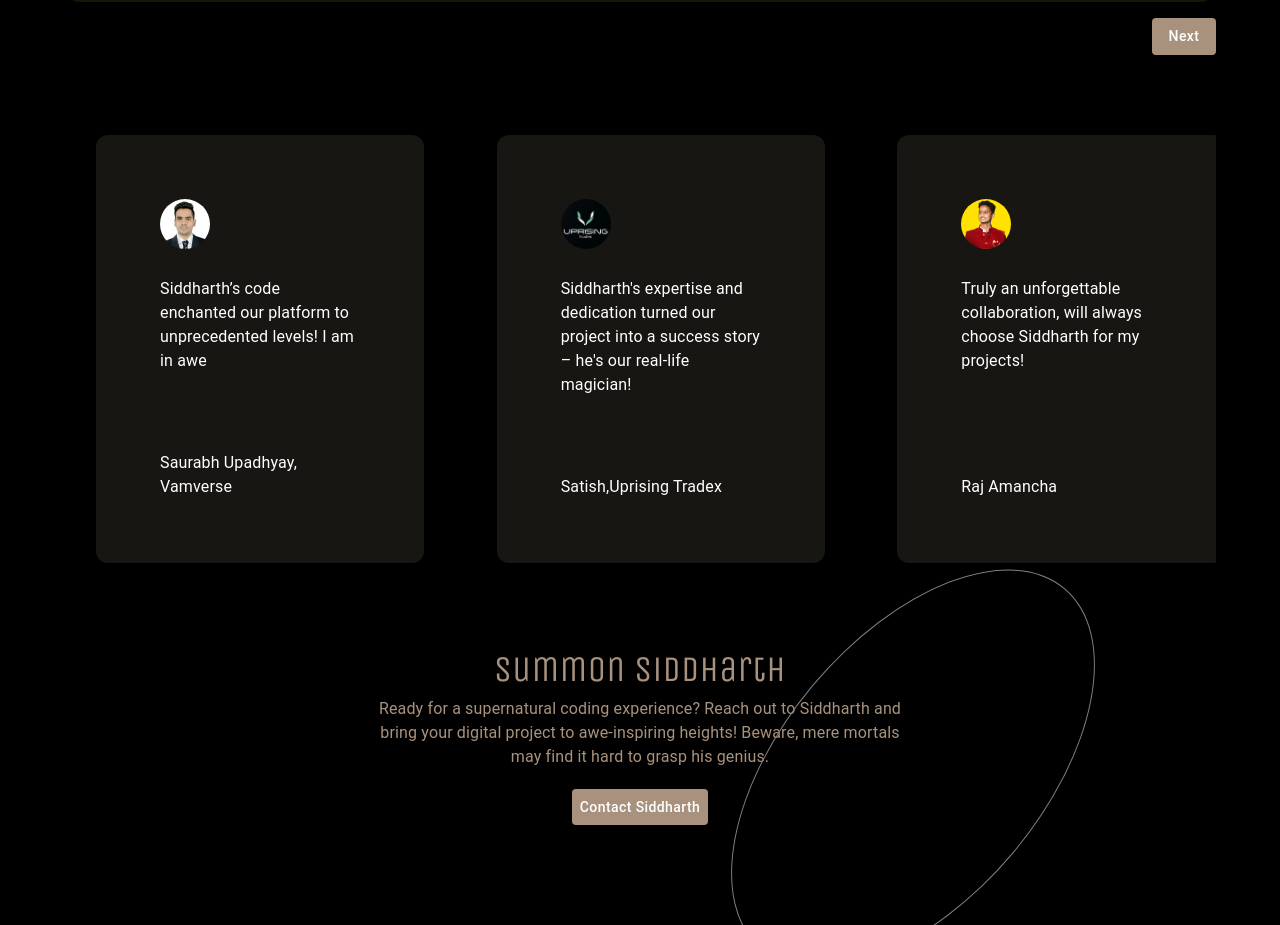
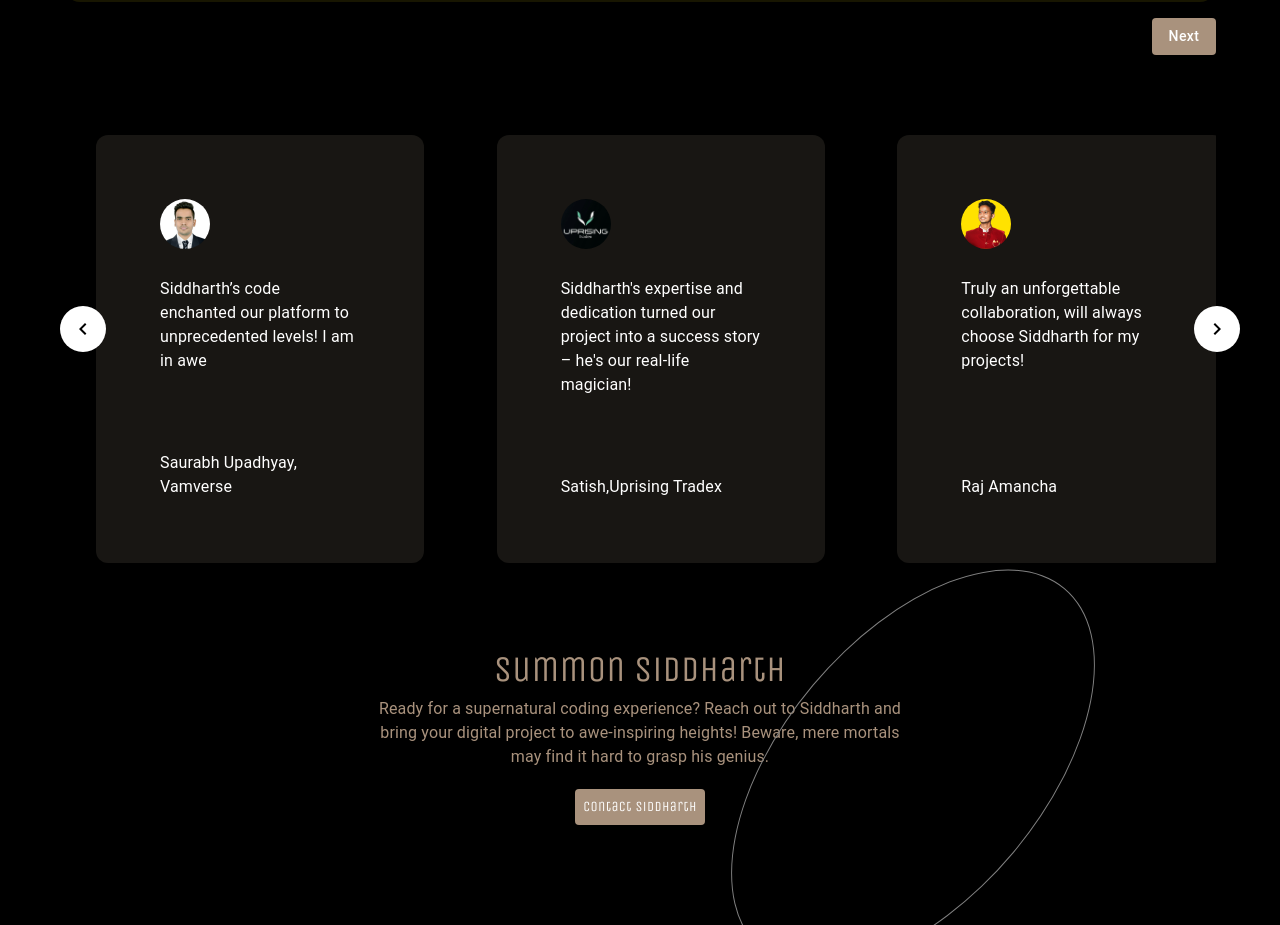
Before and after one commit to siddharth17vaishnav/siddharth_portfolio, a Next.js app: page / in a window 1280 px wide. Shown: the part 1260-2185 px from the top of the page. Built offline with nearby package versions, Linux system fonts and the light colour scheme.

Commit message:
added chevron icons

```diff
--- a/src/components/Footer.tsx
+++ b/src/components/Footer.tsx
@@ -35,7 +35,7 @@ const Footer = () => {
               },
             }}
           >
-            Contact Siddharth
+            <a href="mailto:siddharth17vaishnav@gmail.com">Contact Siddharth</a>
           </Button>
           <Box
             sx={{
--- a/src/components/Testimonials.tsx
+++ b/src/components/Testimonials.tsx
@@ -1,15 +1,21 @@
 "use client";
 import { testinomials } from "@/contants/testimonials";
 import { Box, Container, Stack, Typography } from "@mui/material";
-import { Swiper, SwiperSlide } from "swiper/react";
+import { Swiper, SwiperRef, SwiperSlide } from "swiper/react";
 import "swiper/css";
 import "swiper/css/pagination";
-import { Pagination, Autoplay, FreeMode } from "swiper/modules";
+import { Pagination, FreeMode } from "swiper/modules";
+import ChevronRightIcon from "@mui/icons-material/ChevronRight";
+import ChevronLeftIcon from "@mui/icons-material/ChevronLeft";
+import { Ref, useRef } from "react";
 
 const Testimonials = () => {
+  const ref = useRef<SwiperRef>(null);
+
   return (
-    <Container>
+    <Container sx={{ position: "relative" }}>
       <Swiper
+        ref={ref as unknown as Ref<SwiperRef> | undefined}
         slidesPerView={1}
         spaceBetween={10}
         pagination={false}
@@ -29,10 +35,11 @@ const Testimonials = () => {
         }}
         modules={[Pagination, FreeMode]}
         className="mySwiper"
+        style={{ zIndex: 0 }}
       >
         {testinomials.map((i) => {
           return (
-            <SwiperSlide key={i.id}>
+            <SwiperSlide key={i.id} style={{ margin: "0 auto" }}>
               <Box
                 sx={{
                   background: "#181613",
@@ -60,6 +67,56 @@ const Testimonials = () => {
           );
         })}
       </Swiper>
+      <Box
+        sx={{
+          backgroundColor: "white",
+          position: "absolute",
+          zIndex: 1,
+          top: "40%",
+          right: 0,
+          borderRadius: "50%",
+          padding: 1,
+          width: 30,
+          height: 30,
+          textAlignLast: "center",
+          cursor: "pointer",
+        }}
+        onClick={() => {
+          if (ref.current) {
+            const swipe = ref?.current.swiper;
+            swipe?.slideNext();
+          }
+        }}
+      >
+        <ChevronRightIcon
+          sx={{ color: "black", verticalAlign: "-webkit-baseline-middle" }}
+        />
+      </Box>
+      <Box
+        sx={{
+          backgroundColor: "white",
+          position: "absolute",
+          zIndex: 1,
+          top: "40%",
+          left: 20,
+          borderRadius: "50%",
+          padding: 1,
+          width: 30,
+          height: 30,
+          textAlignLast: "center",
+          cursor: "pointer",
+        }}
+        onClick={() => {
+          if (ref.current) {
+            const swipe = ref?.current.swiper;
+            swipe?.slidePrev();
+          }
+        }}
+      >
+        <ChevronLeftIcon
+          sx={{ color: "black", verticalAlign: "-webkit-baseline-middle" }}
+        />
+      </Box>
     </Container>
   );
 };
--- a/src/global.css
+++ b/src/global.css
@@ -15,5 +15,5 @@ body{
 
 a{
     text-decoration: none;
-    color:white;
+    color:unset;
 }
```
